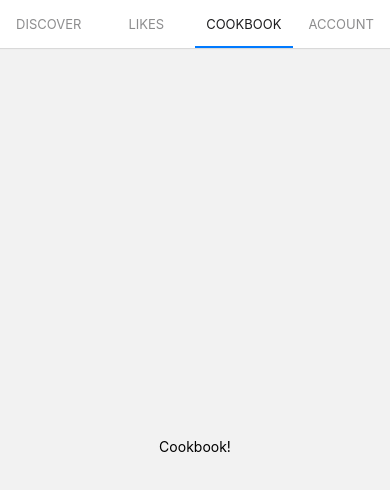
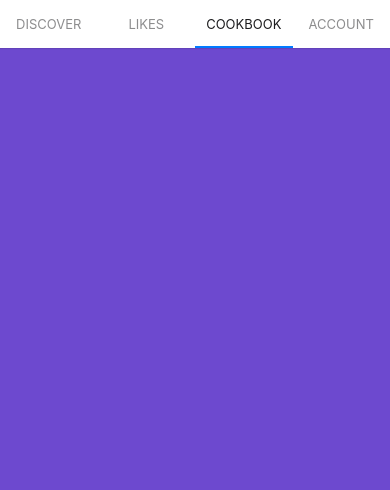
Before and after one commit to LailaaArman/FoodTinder, a React Native app: screen /Cookbook in a window 390 px wide. Shown: the top 490 px of the page. Built offline with nearby package versions, Linux system fonts and the light colour scheme.

Commit message:
Added favourites and details from likes and favourites

```diff
--- a/components/cookbook.js
+++ b/components/cookbook.js
@@ -1,10 +1,71 @@
-import { StyleSheet, Text, View, TextInput} from 'react-native';
-import * as React from 'react';
+import { StyleSheet, Text, View, TouchableHighlight} from 'react-native';
+import React, { useState, useEffect, Component } from 'react';
+import { useDispatch, useSelector } from 'react-redux';
+import { FontAwesome } from '@expo/vector-icons';
+import { deleteFromFavourites } from '../src/actions/cookbook'
+import DetailsScreen from './details'
+
+function renderList() {
+  const favouriteDishes = useSelector((state) => state.cookbookReducer.favouriteDishes)
+  const dispatch = useDispatch();
+  const [dishDetails, setDishDetails] = useState(false);
+  const [dish, setDish] = useState(null);
+
+  const showDetails = (item) => {
+    setDish(item);
+    setDishDetails(true);
+  }
+  console.log('testar')
+  console.log(dish);
+  if(dishDetails) {
+    return (
+      <DetailsScreen setShowDishDetails={(p) => setDishDetails(p)} dish={dish.data}/>
+    )
+  }
+  else {
+    const listItems = favouriteDishes.map((item) => (
+      <View key={item.data.id} style={styles.listItem}>
+        <TouchableHighlight style={{width: '90%', height: '100%'}} onPress={() => showDetails(item)}>
+        <Text>{item.data.name}</Text>
+        </TouchableHighlight>
+
+        <FontAwesome name="remove" size={24} color="black" onPress={() => dispatch(deleteFromFavourites(item.key))} />
+      </View>
+    ));
+    return listItems;
+  }
+
+}
 
 export default function CookbookScreen() {
-    return (
-      <View style={{ flex: 1, justifyContent: 'center', alignItems: 'center' }}>
-        <Text>Cookbook!</Text>
-      </View>
-    );
+  return (
+    <View style={styles.container}>
+      {renderList()}
+    </View>
+  );
   }
+
+  const styles = StyleSheet.create({
+    container: {
+        backgroundColor: "#6D49CF",
+        flex: 1,
+        alignItems: "center",
+        paddingTop: 40
+    },
+    listItem: {
+      display: "flex",
+      flexDirection: "row",
+      width: "90%",
+      height: 70,
+      paddingLeft: 20,
+      paddingRight: 20,
+      marginRight: 40,
+      marginLeft: 40,
+      marginTop: 10,
+      marginBottom: 10,
+      backgroundColor: "#fff",
+      borderRadius: "10px",
+      justifyContent: "space-between",
+      alignItems: "center",
+    }
+  })
--- a/components/details.js
+++ b/components/details.js
@@ -1,13 +1,28 @@
 import { StyleSheet, Text, View, TextInput, Button, FlatList} from 'react-native';
 import React, { useState, useEffect, Component } from 'react';
+import { useDispatch } from 'react-redux';
+import { FontAwesome } from '@expo/vector-icons';
+import { addToFavourites } from '../src/actions/cookbook'
 
 export default function DetailsScreen(props) {
 
-    console.log(props);
+    const dispatch = useDispatch();
+    if (props.dish != null) {
         return (
             <View>
                 <Text>{props.dish.name}</Text>
+                <FontAwesome name="star-o" size={24} color="white" onPress={() => dispatch(addToFavourites(props.dish))}/>
                 <Button onPress={() => props.setShowDishDetails(false)}/>
             </View>
         );
     }
+    else {
+        return (
+            <View>
+                <Text>Ingen dish</Text>
+            </View>
+        )
+    }
+
+
+}
--- a/components/discover.js
+++ b/components/discover.js
@@ -7,10 +7,6 @@ import { addDish } from '../src/actions/dish'
 import { FontAwesome } from '@expo/vector-icons';
 import DetailsScreen from './details'
 
-
-
-const SCREEN_HEIGHT = Dimensions.get("window").height;
-const SCREEN_WIDTH = Dimensions.get("window").width;
 
 const dishes = [
   {
--- a/components/likes.js
+++ b/components/likes.js
@@ -1,28 +1,41 @@
-import { StyleSheet, Text, View, TextInput, Button, FlatList} from 'react-native';
+import { StyleSheet, Text, View, TouchableHighlight} from 'react-native';
 import React, { useState, useEffect, Component } from 'react';
 import { useSelector } from 'react-redux';
 import { useDispatch } from 'react-redux';
 import { deleteDish } from '../src/actions/dish'
 import { FontAwesome } from '@expo/vector-icons';
+import DetailsScreen from './details'
 
 
 function renderList() {
   const likedDishes = useSelector((state) => state.dishReducer.likedDishes)
   const dispatch = useDispatch();
+  const [dishDetails, setDishDetails] = useState(false);
+  const [dish, setDish] = useState(null);
 
-  console.log(likedDishes);
-  // const listItems = likedDishes.map((dish) => <li key={dish.data.id}>{dish.data.name}
-  //     <Button onPress={() => dispatch(deleteDish(dish.key))}>
+  const showDetails = (item) => {
+    setDish(item);
+    setDishDetails(true);
+  }
 
-  //     </Button>
-  //   </li>);
+    if(dishDetails) {
+      return (
+        <DetailsScreen setShowDishDetails={(p) => setDishDetails(p)} dish={dish.data}/>
+      )
+    }
+    else {
       const listItems = likedDishes.map((item) => (
         <View key={item.data.id} style={styles.listItem}>
+          <TouchableHighlight style={{width: '90%', height: '100%'}} onPress={() => showDetails(item)}>
           <Text>{item.data.name}</Text>
+          </TouchableHighlight>
+
           <FontAwesome name="remove" size={24} color="black" onPress={() => dispatch(deleteDish(item.key))} />
         </View>
       ));
       return listItems;
+    }
+
 }
 
 function LikesScreen() {
--- /dev/null
+++ b/src/actions/cookbook.js
@@ -0,0 +1,11 @@
+import { ADD_FAVOURITE, DELETE_FAVOURITE} from './types'
+
+export const addToFavourites = (dish) => ({
+    type: ADD_FAVOURITE,
+    data: dish
+})
+
+export const deleteFromFavourites = (key) => ({
+    type: DELETE_FAVOURITE,
+    key: key
+})
--- a/src/actions/types.js
+++ b/src/actions/types.js
@@ -1,2 +1,4 @@
 export const ADD_DISH = 'add_dish';
 export const DELETE_DISH = 'delete_dish';
+export const ADD_FAVOURITE = 'add_favourite';
+export const DELETE_FAVOURITE = 'delete_favourite';
--- /dev/null
+++ b/src/reducers/cookbookReducer.js
@@ -0,0 +1,28 @@
+import { ADD_FAVOURITE, DELETE_FAVOURITE } from '../actions/types';
+
+const initialState = {
+    dish: null,
+    favouriteDishes: []
+}
+
+const cookbookReducer = (state = initialState, action) => {
+    console.log(action)
+    switch(action.type) {
+        case ADD_FAVOURITE:
+            return {...state,
+                favouriteDishes: state.favouriteDishes.concat({
+                    key: Math.random(),
+                    data: action.data
+                })
+            };
+        case DELETE_FAVOURITE:
+            return {...state,
+                favouriteDishes: state.favouriteDishes.filter((item) =>
+                item.key !== action.key)
+            };
+        default:
+            return state
+    }
+}
+
+export default cookbookReducer;
--- a/src/store.js
+++ b/src/store.js
@@ -1,8 +1,10 @@
 import { createStore, combineReducers } from 'redux';
 import dishReducer from './reducers/dishReducer';
+import cookbookReducer from './reducers/cookbookReducer';
 
 const rootReducer = combineReducers({
-    dishReducer: dishReducer
+    dishReducer: dishReducer,
+    cookbookReducer: cookbookReducer
 })
 
 export const store = createStore(rootReducer);
```
Lines whose indentation alone changed are shown as unchanged.
